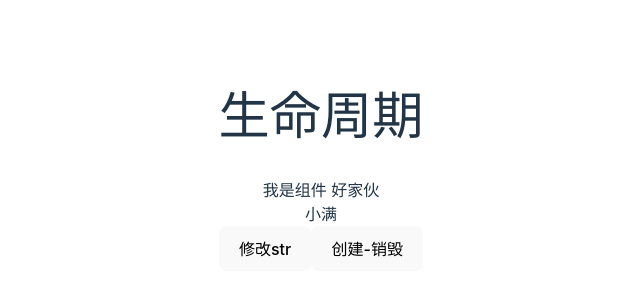
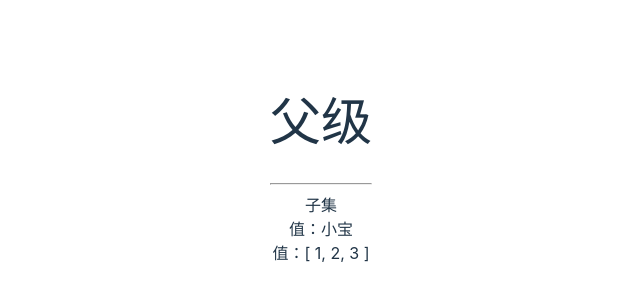
Before and after one commit to xiaoshanzhaguo/Vue3_Study, a Vue app: page / in a window 1280 px wide. Shown: the part 238-538 px from the top of the page, without its empty margins (319-959 px from the left). Built offline with nearby package versions, Linux system fonts and the light colour scheme.

Commit message:
父组件向子组件传值

```diff
--- a/src/App.vue
+++ b/src/App.vue
@@ -1,13 +1,12 @@
 <template>
-  <h1>生命周期</h1>
-  <A v-if="flag"></A>
-  <button @click="flag = !flag">创建-销毁</button>
+  <h1>父级</h1>
+  <WaterFall :arr="[1, 2, 3]" :title="name"></WaterFall>
 </template>
 
 <script setup lang='ts'>
 import {ref, reactive} from 'vue'
-import A from './components/A.vue'
-const flag = ref<Boolean>(true)
+import WaterFall from './components/WaterFall.vue'
+const name = ref<string>('小宝')
 </script>
 
 <style scoped>
--- /dev/null
+++ b/src/components/WaterFall.vue
@@ -0,0 +1,33 @@
+<template>
+ <hr />
+ <div>子集</div>
+ <div>值：{{ title }}</div>
+ <div>值：{{ arr }}</div>
+</template>
+<script setup lang='ts'>
+import { ref, reactive } from 'vue'
+// 1. js写法
+// 接收父组件传过来的值defineProps
+// const props = defineProps({
+//     title: {
+//         type: String,   // 注意这里的String是放的基本数据类型的值，而不是string
+//         default: "默认值"
+//     }
+// })
+
+// 2. ts写法
+// defineProps({
+//     title: String,
+//     arr: Array
+// })
+// 2.1 ts 特有定义默认值(withDefaults)  使用泛型的写法
+withDefaults(defineProps<{
+    title: string,
+    arr: number[]
+}>(), {
+    arr: () => [666]
+})
+</script>
+<style scoped>
+
+</style>
```
